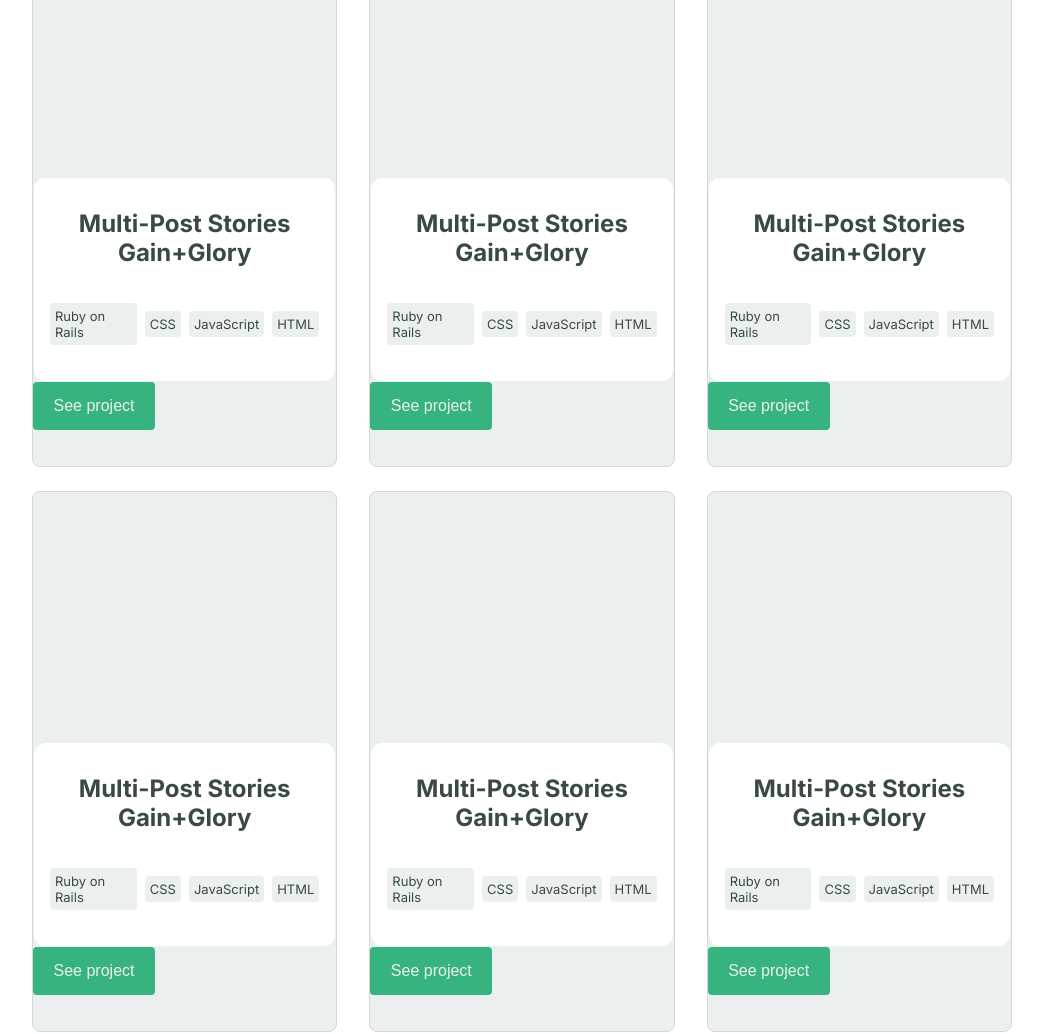
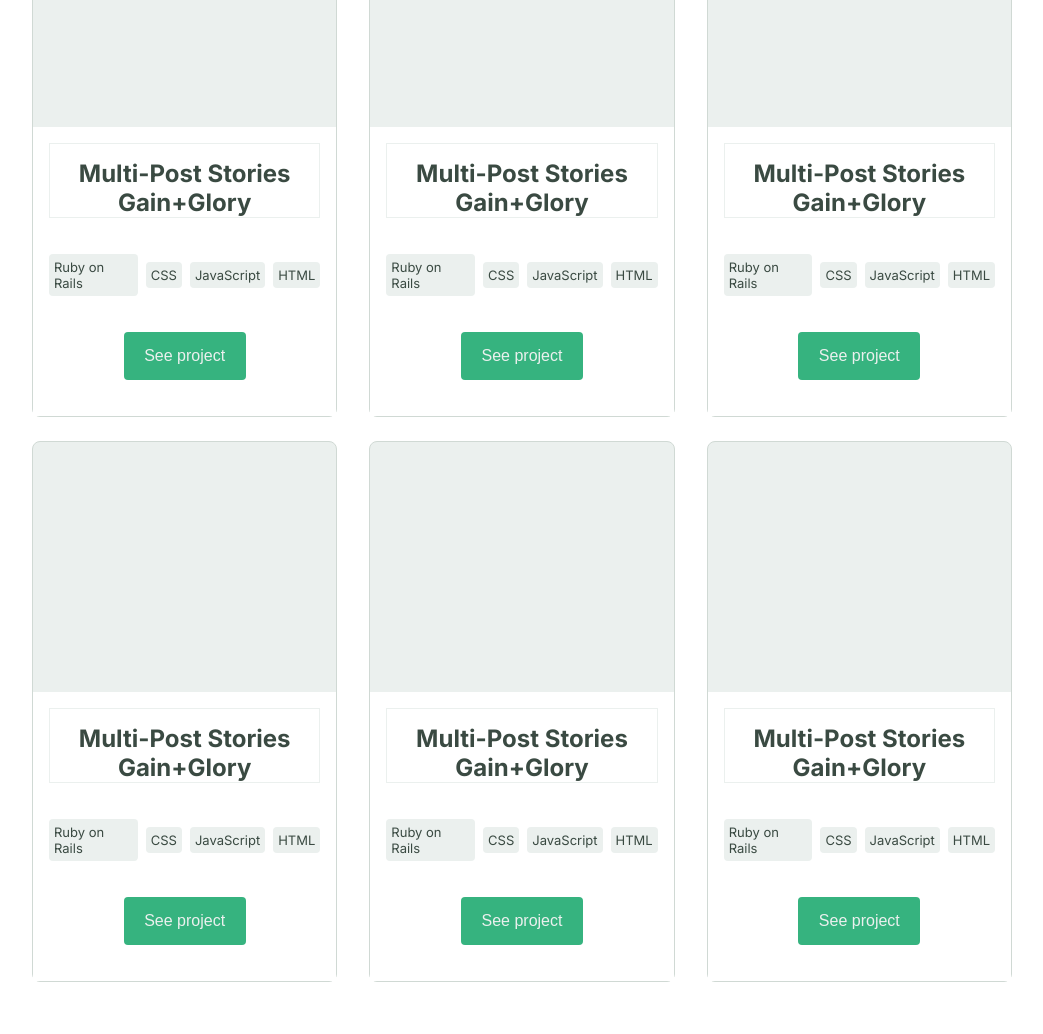
Before and after one commit to axcell-0/microverse-portfolio, a website: page index.html in a window 1280 px wide. Shown: the part 1300-2334 px from the top of the page, without its empty margins (118-1161 px from the left). Drawn offline with Linux system fonts and the light colour scheme.

Commit message:
added javascript

```diff
--- a/script.js
+++ b/script.js
@@ -16,7 +16,6 @@ listItem.forEach((item) => {
     mainMenu.classList.remove('menushow');
   });
 });
-
 
 const placeholders = [
   {
@@ -38,7 +37,7 @@ const placeholders = [
     desparagraph: 'Lorem Ipsum is simply dummy text of the printing and typesetting industry. Lorem Ipsum has been the industry\'s standard dummy text ever since the 1500s, when an unknown printer took a galley of type and scrambled it 1960s with the releaLorem Ipsum is simply dummy text of the printing and typesetting industry. Lorem Ipsum has been the industry\'s standard dummy text ever since the 1500s, when an unknown printer took a galley of type and scrambled it 1960s with the relea',
     liveLink: 'https://github.io/My-Portfolio/',
     sourceLink: 'https://github.com/DanielAD10/My-Portfolio',
-    image: './images/works-img/electric.svg',
+    image: './images/popup-img',
   },
   {
     title: 'Multi-Post Stories\nGain+Glory',
@@ -101,7 +100,7 @@ const placeholders = [
     desparagraph: 'Lorem Ipsum is simply dummy text of the printing and typesetting industry. Lorem Ipsum has been the industry\'s standard dummy text ever since the 1500s, when an unknown printer took a galley of type and scrambled it 1960s with the releaLorem Ipsum is simply dummy text of the printing and typesetting industry. Lorem Ipsum has been the industry\'s standard dummy text ever since the 1500s, when an unknown printer took a galley of type and scrambled it 1960s with the relea',
     liveLink: 'https://github.io/My-Portfolio/',
     sourceLink: 'https://github.com/DanielAD10/My-Portfolio',
-    image: './images/works-img/electric.svg',
+    image: './images/popup-img/snapshort.svg',
   },
   {
     title: 'Multi-Post Stories\nGain+Glory',
@@ -122,7 +121,7 @@ const placeholders = [
     desparagraph: 'Lorem Ipsum is simply dummy text of the printing and typesetting industry. Lorem Ipsum has been the industry\'s standard dummy text ever since the 1500s, when an unknown printer took a galley of type and scrambled it 1960s with the releaLorem Ipsum is simply dummy text of the printing and typesetting industry. Lorem Ipsum has been the industry\'s standard dummy text ever since the 1500s, when an unknown printer took a galley of type and scrambled it 1960s with the relea',
     liveLink: 'https://github.io/My-Portfolio/',
     sourceLink: 'https://github.com/DanielAD10/My-Portfolio',
-    image: './images/works-img/electric.svg',
+    image: './images/popup-img/snapshort.svg',
   },
   {
     title: 'Multi-Post Stories\nGain+Glory',
@@ -143,12 +142,10 @@ const placeholders = [
     desparagraph: 'Lorem Ipsum is simply dummy text of the printing and typesetting industry. Lorem Ipsum has been the industry\'s standard dummy text ever since the 1500s, when an unknown printer took a galley of type and scrambled it 1960s with the releaLorem Ipsum is simply dummy text of the printing and typesetting industry. Lorem Ipsum has been the industry\'s standard dummy text ever since the 1500s, when an unknown printer took a galley of type and scrambled it 1960s with the relea',
     liveLink: 'https://github.io/My-Portfolio/',
     sourceLink: 'https://github.com/DanielAD10/My-Portfolio',
-      image: './images/works-img/electric.svg',
+    image: './images/popup-img/snapshort.svg',
   },
 
-
-
-]
+];
 const section = document.getElementById('section-placeholder');
 
 placeholders.forEach((placeholder) => {
@@ -190,9 +187,10 @@ placeholders.forEach((placeholder) => {
   section.appendChild(placeholderContainer);
 });
 
-
 const generatepopupHTML = (popup) => {
-  const { title, tags, paragraph, sourceLink, image } = popup;
+  const {
+    title, tags, paragraph, sourceLink, image,
+  } = popup;
   const tagsHTML = tags.map((tag) => `<li class="list-items">${tag}</li>`).join('');
 
   const cardHTML = `
@@ -226,7 +224,6 @@ const generatepopupHTML = (popup) => {
 
   return cardHTML;
 };
-
 
 /// Function to show the popup
 const showPopup = (event) => {
--- a/style.css
+++ b/style.css
@@ -213,25 +213,29 @@ body {
 }
 
 .text-container {
-  border: 1px solid #ebf0ee;
   width: 100%;
   justify-content: center;
   display: flex;
   flex-direction: column;
   align-items: center;
-  border-radius: 12px;
   margin-top: 250px;
   background: white;
 }
 
 h1 {
+  display: flex;
+  justify-content: center;
   text-align: center;
   color: #3a4a42;
   padding-top: 15px;
+  border: 1px solid #ebf0ee;
 }
 
 .button1 {
   padding-bottom: 36px;
+  background: #fff;
+  display: flex;
+  justify-content: center;
 }
 
 .button1:hover {
```
Also changed, not shown: images/popup-img/seelive-btn.svg (added), images/popup-img/seescr-btn.svg (added), 1 other file. Lines whose indentation alone changed are shown as unchanged.
